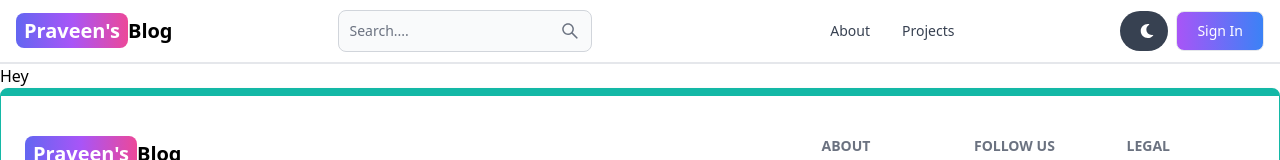
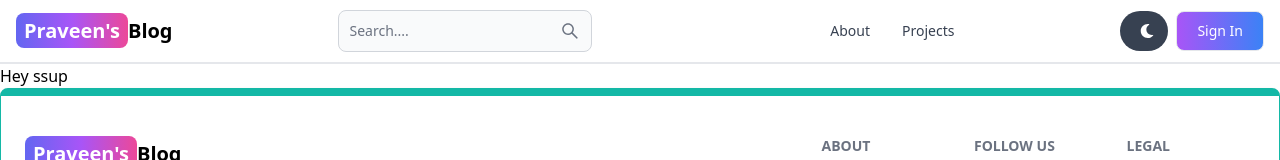
Before and after one commit to praveensource/MERN_Blog, a React (Vite) app in the folder client/: page / in a window 1280 px wide. Shown: the top 160 px of the page. Built offline with nearby package versions, Linux system fonts and the light colour scheme.

Commit message:
home page

```diff
--- a/client/src/pages/Home.jsx
+++ b/client/src/pages/Home.jsx
@@ -3,7 +3,7 @@ import React from 'react'
 const Home = () => {
   return (
     <div>
-      Hey
+      Hey ssup
     </div>
   )
 }
```
